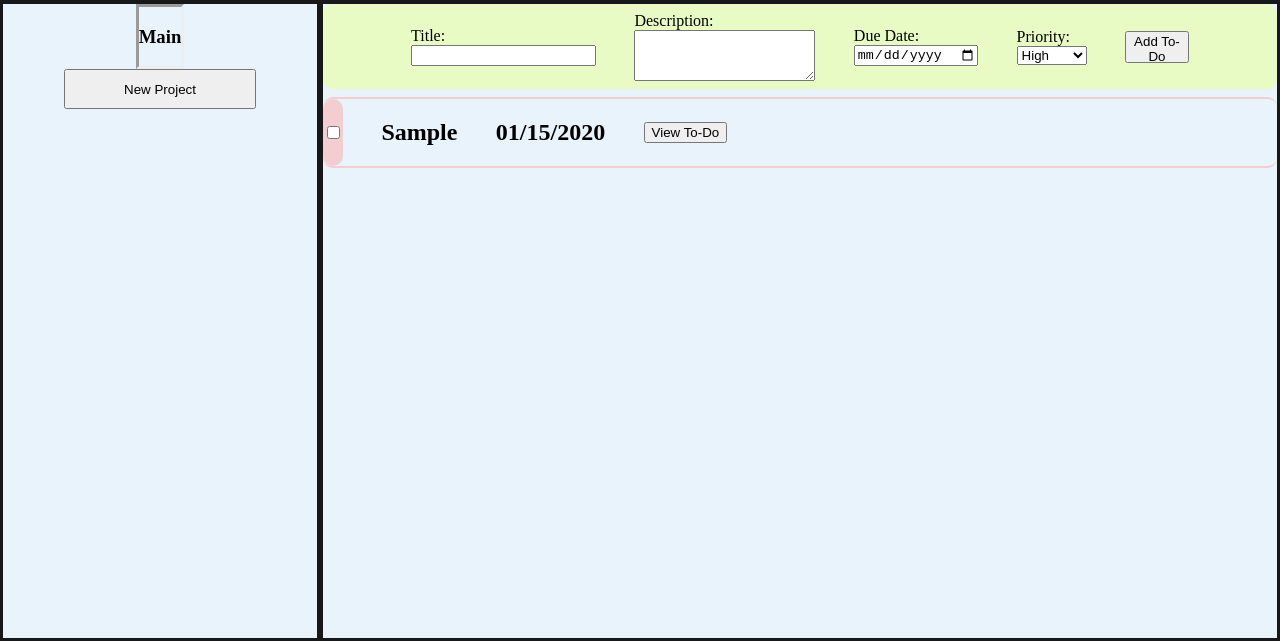
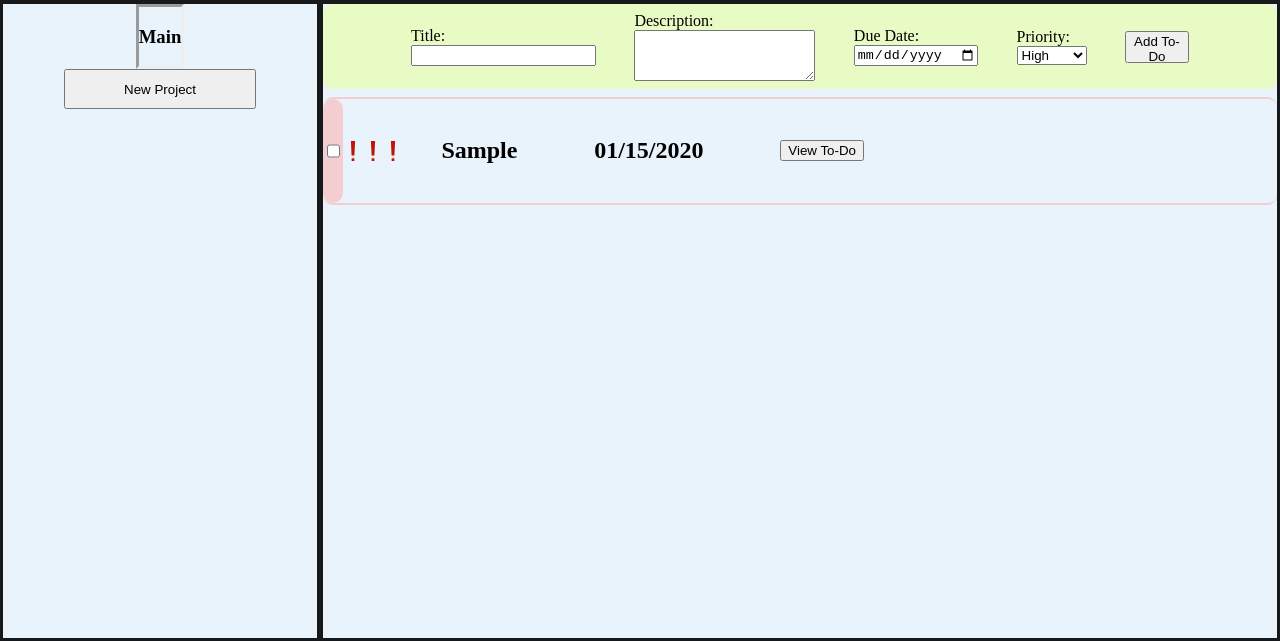
Before and after one commit to tony2-5/ToDoListProject, a website built with webpack: page dist/index.html in a window 1280 px wide. Both pictures are taken after typing "Sample", "Sample", "2020-01-15" into the empty fields and a click on the button "Add To-Do". Shown: the part 159-800 px from the top of the page. Built offline with nearby package versions, Linux system fonts and the light colour scheme.

Commit message:
Implemented displaying priority feature on todo items

```diff
--- a/src/content.js
+++ b/src/content.js
@@ -3,6 +3,7 @@ import newToDoForm from "./newToDoForm.js";
 import { allProjects, toDoItem } from "./toDoClasses.js";
 import { toDoItemOverlay } from "./toDoItemOverlay.js";
 import { setLocalStorage } from './webStorageFunc.js';
+import exclaimationImg from "./imgs/exclaimation.svg";
 
 export default function generateContent(project) {
   clearContent();
@@ -78,7 +79,27 @@ function toDoItems(project) {
     });
     checkBoxDiv.append(checkBox)
 
-    div.append(checkBoxDiv, title, dueDate, overlayButton);
+    let exclaimationAmount;
+    let colorStr;
+    if(element.priority === "highPriority") {
+      exclaimationAmount = 3;
+      colorStr = "invert(10%) sepia(77%) saturate(7299%) hue-rotate(4deg) brightness(89%) contrast(95%)";
+    } else if(element.priority === "medPriority") {
+      exclaimationAmount = 2;
+      colorStr = "invert(66%) sepia(63%) saturate(477%) hue-rotate(14deg) brightness(92%) contrast(91%)";
+    } else {
+      exclaimationAmount = 1;
+      colorStr = "invert(70%) sepia(35%) saturate(1109%) hue-rotate(60deg) brightness(88%) contrast(86%)";
+    }
+    const exclaimations = [];
+    for(let i=0; i<exclaimationAmount; i++) {
+      exclaimations.push(new Image(20,20));
+      exclaimations[i].src = exclaimationImg;
+      exclaimations[i].setAttribute("class","exclaimation");
+      exclaimations[i].style.filter = colorStr;
+    }
+    console.log(element.priority);
+    div.append(checkBoxDiv, ...exclaimations, title, dueDate, overlayButton);
     content.appendChild(div);
   });
 }
--- a/src/sideBar.js
+++ b/src/sideBar.js
@@ -38,7 +38,6 @@ function initializeDefaultProject() {
     // update local storage
     if(!localStorage.getItem("projects")) {
       defaultProject = new project("Main")
-      console.log("in func");
       allProject.addProject(defaultProject);
       setLocalStorage();
     } else {
--- a/src/styles.css
+++ b/src/styles.css
@@ -48,7 +48,6 @@ body {
 }
 .toDoItem {
   display: flex;
-  gap:3vw;
   border-radius: 10px;
   border-top: 2px solid #f3cdd0;
   border-bottom: 2px solid #f3cdd0;
@@ -59,6 +58,12 @@ body {
   border-radius: 10px;
   display: flex;
   height: 100%;
+}
+.toDoItem h2 {
+  margin:3vw;
+}
+.toDoItem button {
+  margin: 3vw;
 }
 #addToDo form {
   flex-wrap: wrap;
```
Also changed, not shown: dist/8a0eb9df1595579db45fd4012c90d538.svg (added), dist/main.js.
